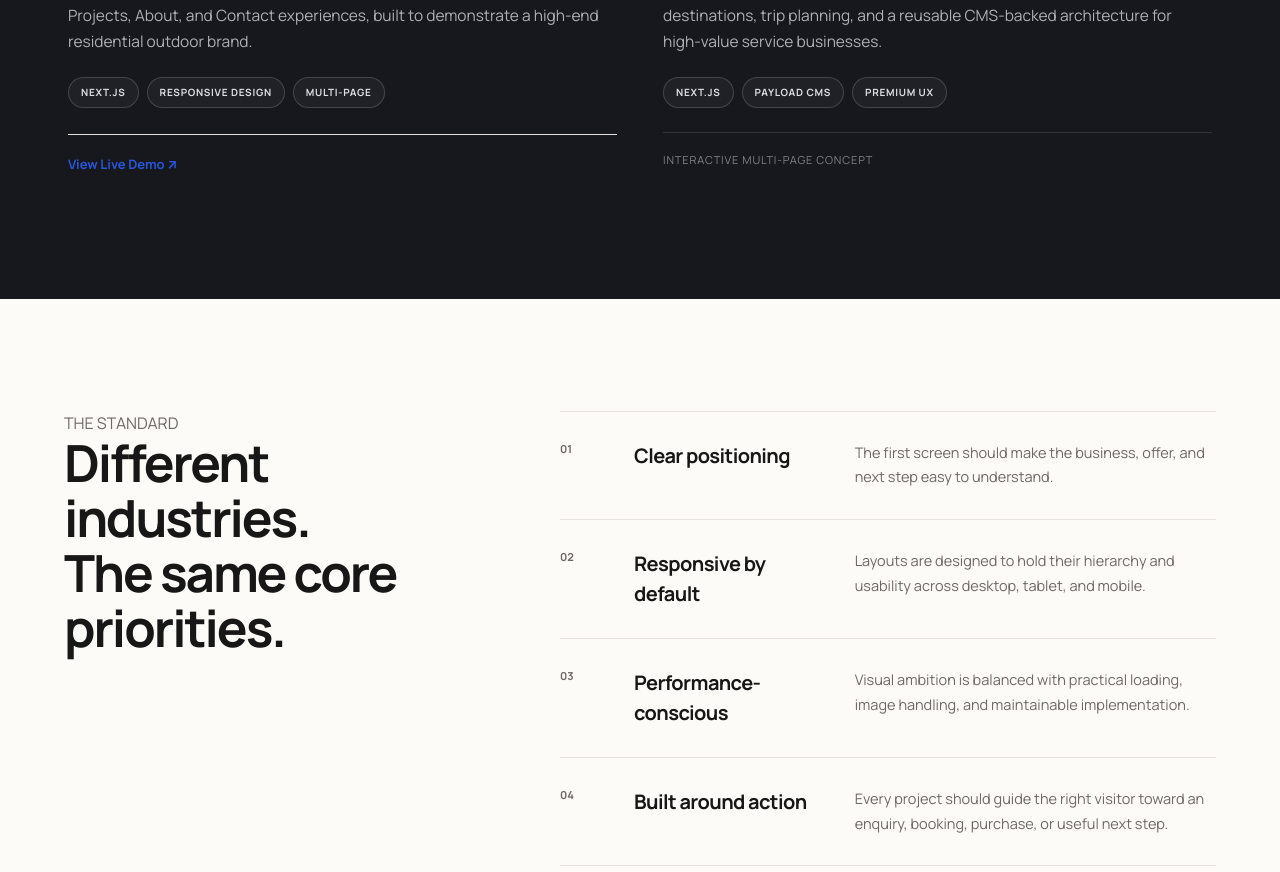
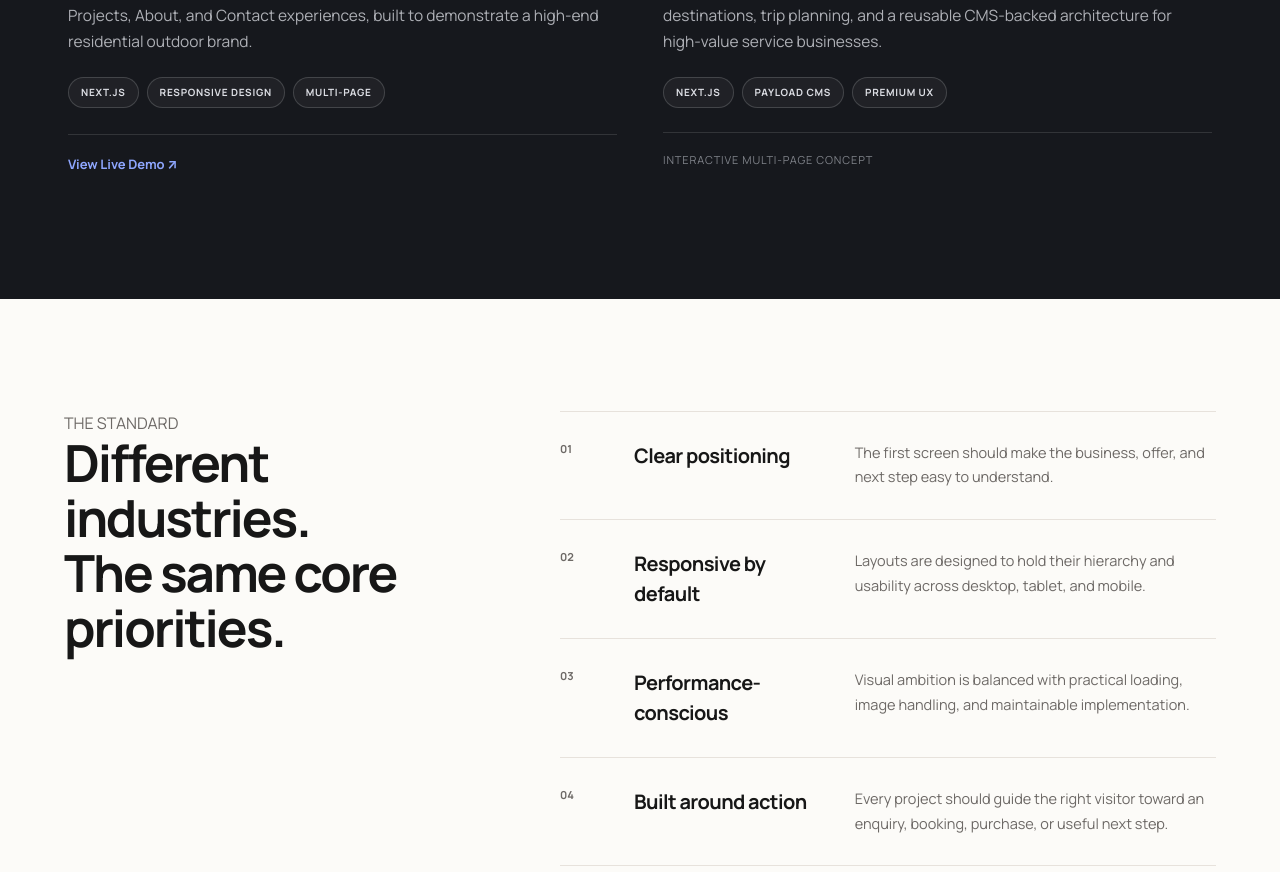
Before and after one commit to sanjeewadev/sanjeewa.dev, a Next.js app: page /work in a window 1280 px wide. Shown: the part 2662-3534 px from the top of the page. Built offline with nearby package versions, Linux system fonts and the light colour scheme.

Commit message:
Polish Terrain live demo action

```diff
--- a/src/styles/work.css
+++ b/src/styles/work.css
@@ -248,6 +248,10 @@
 
 .work-concept-preview {
   cursor: default;
+}
+
+.work-concept-preview[href] {
+  cursor: pointer;
 }
 
 .work-concept-backdrop {
@@ -608,6 +612,20 @@
   box-shadow: 0 28px 68px rgba(0,0,0,0.28);
 }
 
+.work-page-actions-concept {
+  border-top-color: rgba(255,255,255,0.12);
+}
+
+.work-page-actions-concept a,
+.work-page-actions-concept a:last-child {
+  color: #8fa7ff;
+}
+
+.work-page-actions-concept a:hover,
+.work-page-actions-concept a:focus-visible {
+  color: #b7c5ff;
+}
+
 .work-page-demo-note {
   display: flex;
   align-items: center;
```
